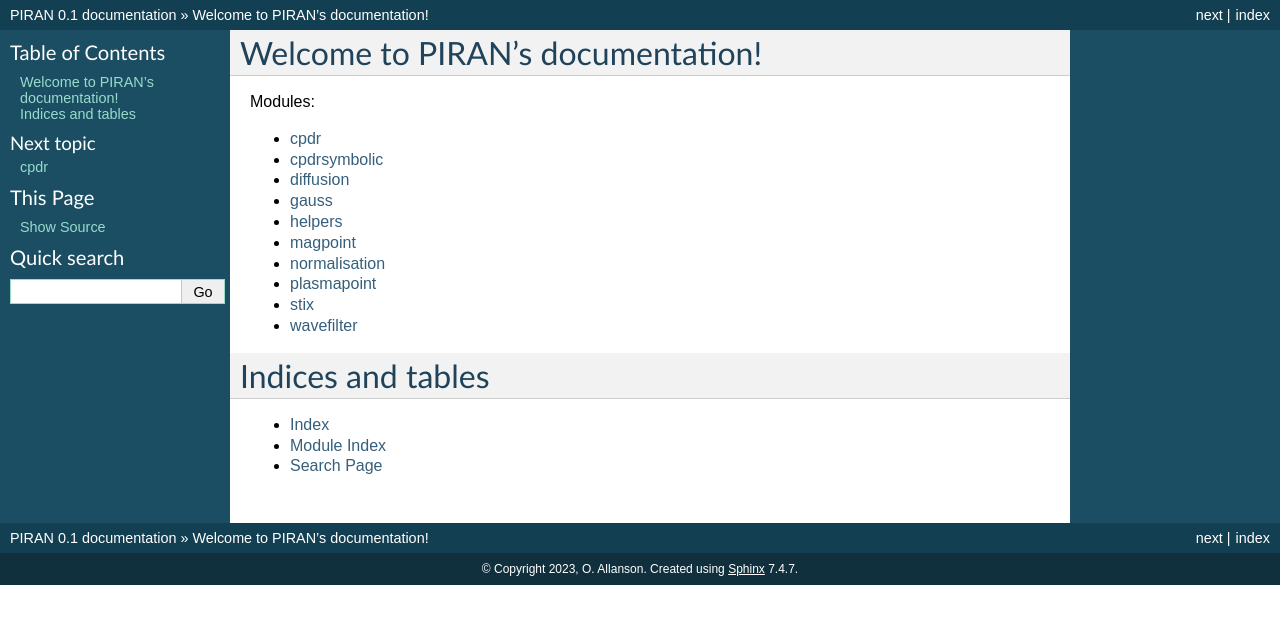
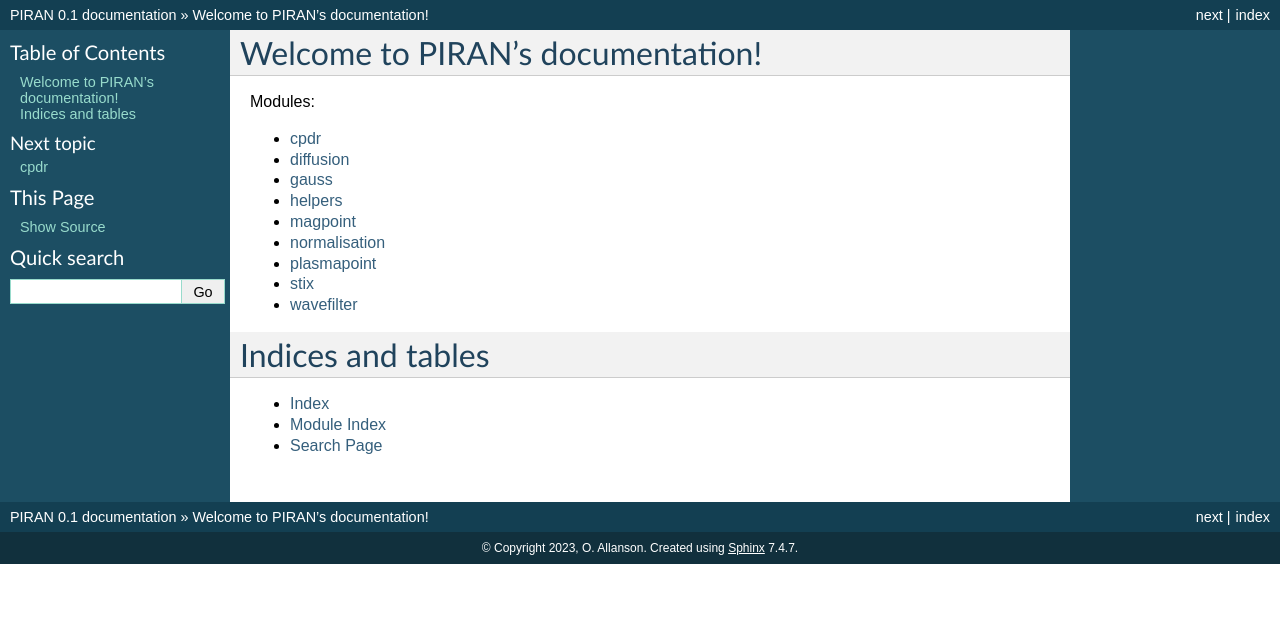
Before and after one commit to RB-ENVIRONMENT/PIRAN, a Sphinx documentation site: the page built from sphinx-docs/source/index.rst, in a window 1280 px wide. Shown: the top 624 px of the page. Built offline with Sphinx 7.4.7, drawn with Linux system fonts in a browser that asks for light colours.

Commit message:
remove cpdrsymbolic from sphinx docs

```diff
--- a/sphinx-docs/source/index.rst
+++ b/sphinx-docs/source/index.rst
@@ -11,7 +11,6 @@ Welcome to PIRAN's documentation!
    :caption: Modules:
 
    piran/cpdr
-   piran/cpdrsymbolic
    piran/diffusion
    piran/gauss
    piran/helpers
--- a/sphinx-docs/source/piran/cpdrsymbolic.rst
+++ /dev/null
@@ -1,5 +0,0 @@
-cpdrsymbolic
-============
-
-.. automodule:: piran.cpdrsymbolic
-   :members:
```
